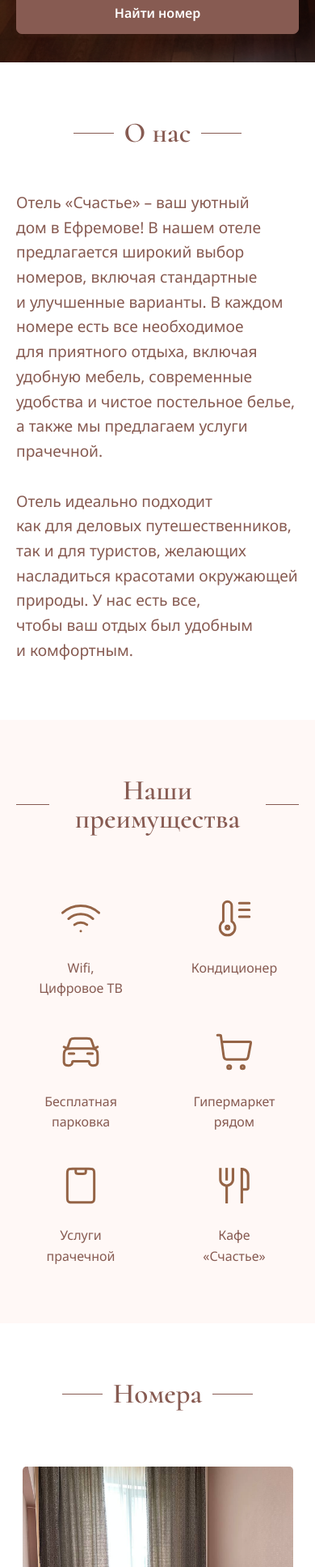
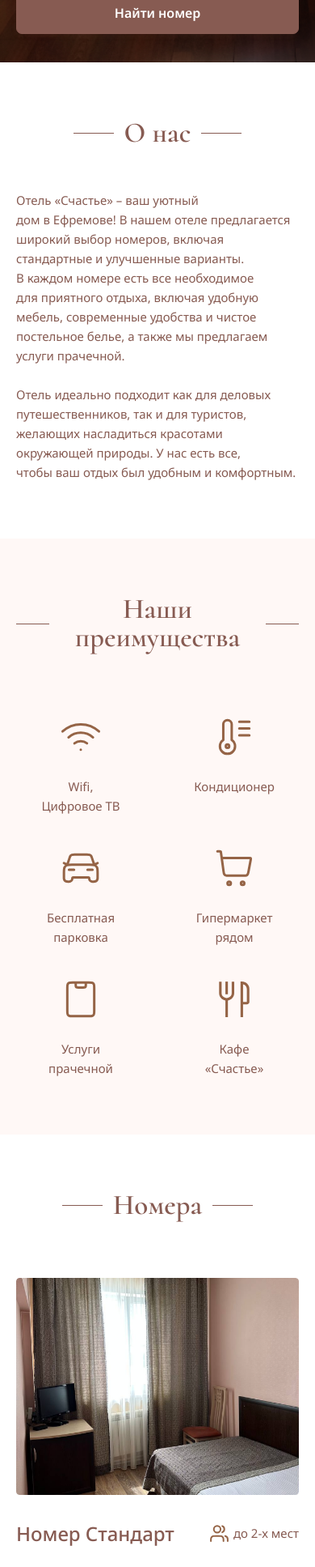
Before and after one commit to VaraneMK/Hotel, a React (Create React App) app in the folder front/: page / in a window 390 px wide. Shown: the part 767-2702 px from the top of the page at 81% size. Built offline with nearby package versions, Linux system fonts and the light colour scheme.

Commit message:
Last Version Frontend

```diff
--- a/front/src/Components/DefaultPage/Contacts/Contacts.module.css
+++ b/front/src/Components/DefaultPage/Contacts/Contacts.module.css
@@ -81,5 +81,12 @@
 	.list__item {
 		width: 45%;
 		align-items: center;
+		height: 9.5rem;
+	}
+	.item__title {
+		font-size: 1.25rem;
+	}
+	.item__text {
+		font-size: 0.9375rem;
 	}
 }
--- a/front/src/Components/DefaultPage/Feedback/Feedback.module.css
+++ b/front/src/Components/DefaultPage/Feedback/Feedback.module.css
@@ -90,6 +90,7 @@
 		border-radius: 0.5rem;
 		background: var(--grey-color, #fff9f8);
 		padding: 1.87rem 1.56rem;
+		gap: 1rem;
 	}
 	.block__title {
 		font-size: 1.5rem;
@@ -102,5 +103,6 @@
 
 	.primary__btn {
 		width: 100%;
+		margin-top: 4rem;
 	}
 }
--- a/front/src/Components/DefaultPage/Preferences/Preferences.module.css
+++ b/front/src/Components/DefaultPage/Preferences/Preferences.module.css
@@ -59,6 +59,7 @@
 	}
 	.item {
 		width: 10rem;
+		font-size: 0.9375rem;
 	}
 }
 
--- a/front/src/Components/DefaultPage/Rooms/RoomItem/RoomItem.module.css
+++ b/front/src/Components/DefaultPage/Rooms/RoomItem/RoomItem.module.css
@@ -202,8 +202,7 @@
 	}
 
 	.room__item img {
-		width: 20.9375rem;
-		height: 20rem;
+		width: 100%;
 	}
 
 	.info__text {
--- a/front/src/Components/DefaultPage/ServicesBlock/Services.module.css
+++ b/front/src/Components/DefaultPage/ServicesBlock/Services.module.css
@@ -62,6 +62,8 @@
 		display: flex;
 		gap: 0.8rem;
 		font-size: 0.9375rem;
+		align-items: start;
+		align-items: flex-start;
 	}
 	.list__item span {
 		width: 80%;
--- a/front/src/Components/ReservationPage/ReservationPage.jsx
+++ b/front/src/Components/ReservationPage/ReservationPage.jsx
@@ -105,7 +105,7 @@ function ReservationPage() {
 					first_name: nameValue,
 					last_name: lastNameValue,
 					phone_number: telValue,
-					comment: commentsValue,
+					comment: commentsValue !== '' ? commentsValue : ' ',
 					start_date: getDateToString(toDate),
 					end_date: getDateToString(fromDate),
 					amount: persons.child + persons.adults,
--- a/front/src/Components/UI/CheckBoxArea/CheckBoxArea.module.css
+++ b/front/src/Components/UI/CheckBoxArea/CheckBoxArea.module.css
@@ -37,7 +37,7 @@
 	width: 25px;
 	background: #ffffff;
 	border: 2px solid #875b52;
-	border-radius: 0px;
+	border-radius: 3px;
 }
 .control:hover input ~ .control_indicator,
 .control input:focus ~ .control_indicator {
--- a/front/src/Components/UI/ModalImages/ModalImages.module.css
+++ b/front/src/Components/UI/ModalImages/ModalImages.module.css
@@ -2,6 +2,7 @@
 	cursor: pointer;
 	height: 100%;
 	width: 3rem;
+	user-select: none;
 }
 
 .modal__img {
--- a/front/src/index.css
+++ b/front/src/index.css
@@ -328,6 +328,10 @@ input:focus {
 		gap: 0.8rem;
 	}
 
+	.block__text{
+		font-size: 0.9375rem;
+	}
+
 	.block__page_text {
 		gap: 1rem;
 	}
```
